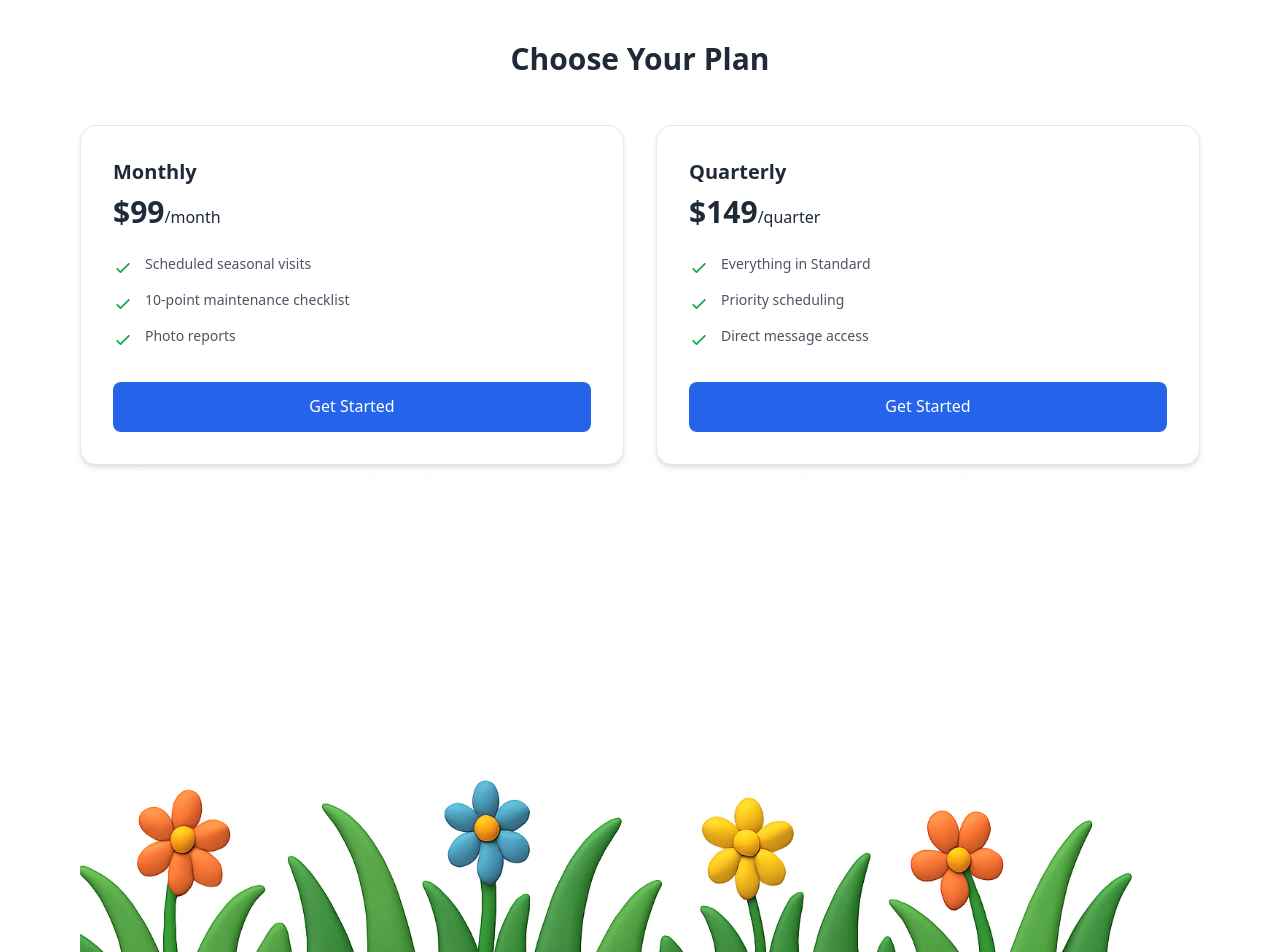
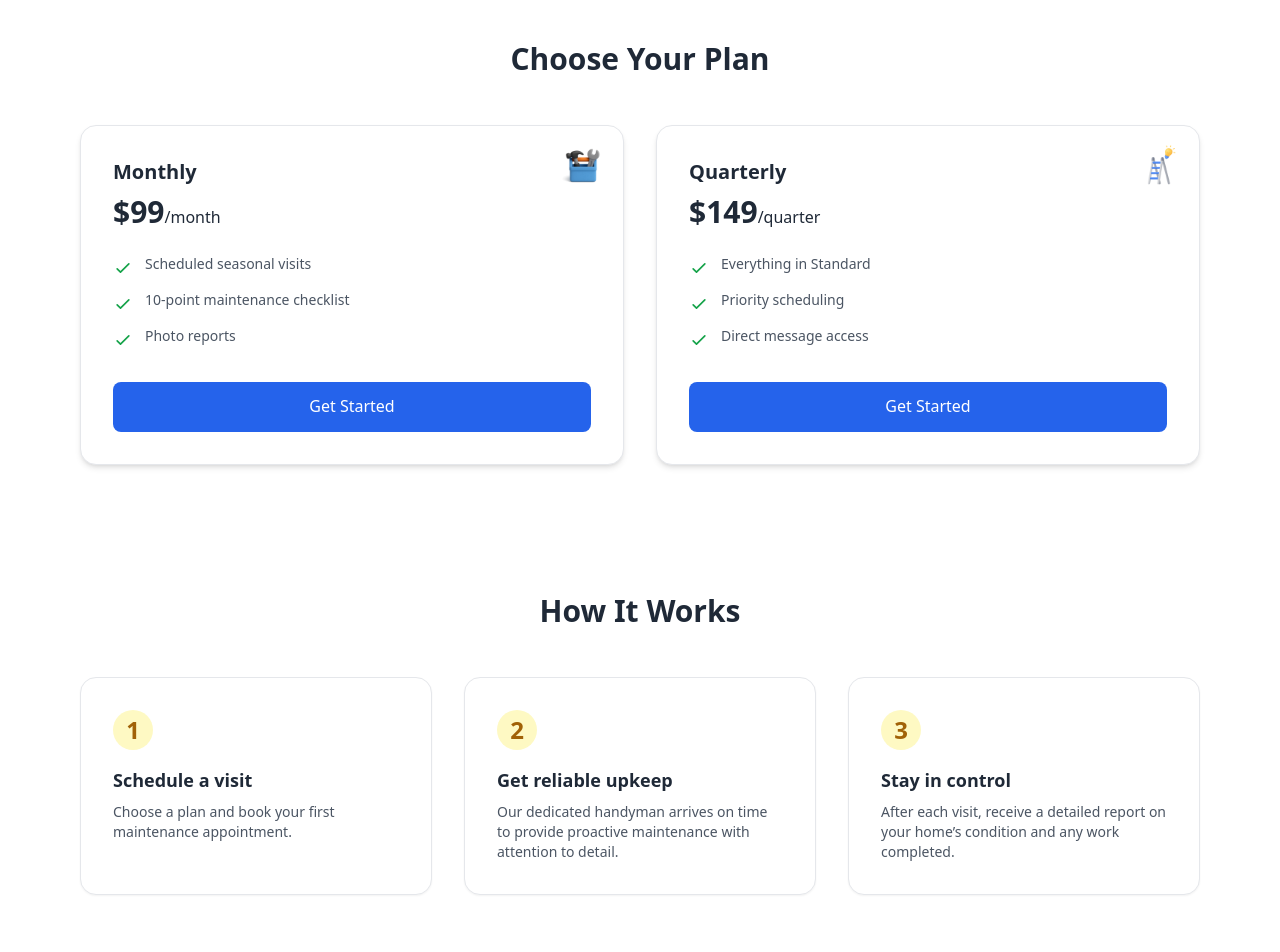
Before and after one commit to nickalodian-upkept/upkept-homepage, a Next.js app: page / in a window 1280 px wide. Shown: the part 700-1652 px from the top of the page. Built offline with nearby package versions, Linux system fonts and the light colour scheme.

Commit message:
Add icons to pricing cards and update visuals

```diff
--- a/pages/index.js
+++ b/pages/index.js
@@ -88,12 +88,18 @@ export default function Home() {
 </section>
 
 {/* Pricing Plans */}
-<section className="relative mt-24 max-w-6xl mx-auto px-4">
+<section className="mt-24 max-w-6xl mx-auto px-4">
   <h3 className="text-3xl font-bold text-center mb-12">Choose Your Plan</h3>
+  <div className="grid grid-cols-1 md:grid-cols-2 gap-8">
 
-  <div className="grid grid-cols-1 md:grid-cols-2 gap-8 z-10 relative">
     {/* Monthly Plan */}
-    <div className="bg-white rounded-2xl border border-gray-200 p-8 shadow-md flex flex-col justify-between">
+    <div className="relative bg-white rounded-2xl border border-gray-200 p-8 shadow-md flex flex-col justify-between overflow-hidden">
+      {/* Top-right Icon */}
+      <img
+        src="/toolbox-icon.png"
+        alt="Toolbox icon"
+        className="absolute top-4 right-4 h-12 w-12"
+      />
       <div>
         <h4 className="text-xl font-semibold mb-2">Monthly</h4>
         <p className="text-3xl font-bold mb-6">
@@ -126,7 +132,13 @@ export default function Home() {
     </div>
 
     {/* Quarterly Plan */}
-    <div className="bg-white rounded-2xl border border-gray-200 p-8 shadow-md flex flex-col justify-between">
+    <div className="relative bg-white rounded-2xl border border-gray-200 p-8 shadow-md flex flex-col justify-between overflow-hidden">
+      {/* Top-right Icon */}
+      <img
+        src="/ladder-lightbulb-icon.png"
+        alt="Step ladder icon"
+        className="absolute top-4 right-4 h-12 w-12"
+      />
       <div>
         <h4 className="text-xl font-semibold mb-2">Quarterly</h4>
         <p className="text-3xl font-bold mb-6">
@@ -157,14 +169,8 @@ export default function Home() {
         Get Started
       </button>
     </div>
+
   </div>
-
-  {/* Grass break visual */}
-  <img
-    src="/pricing-grass.png"
-    alt="Decorative grass with small flowers"
-    className="w-full max-w-6xl mx-auto mt-[-20px] z-0 relative pointer-events-none select-none"
-  />
 </section>
 
         {/* How It Works */}
```
Also changed, not shown: public/ladder-lightbulb-icon.png (added), public/toolbox-icon.png (added).
